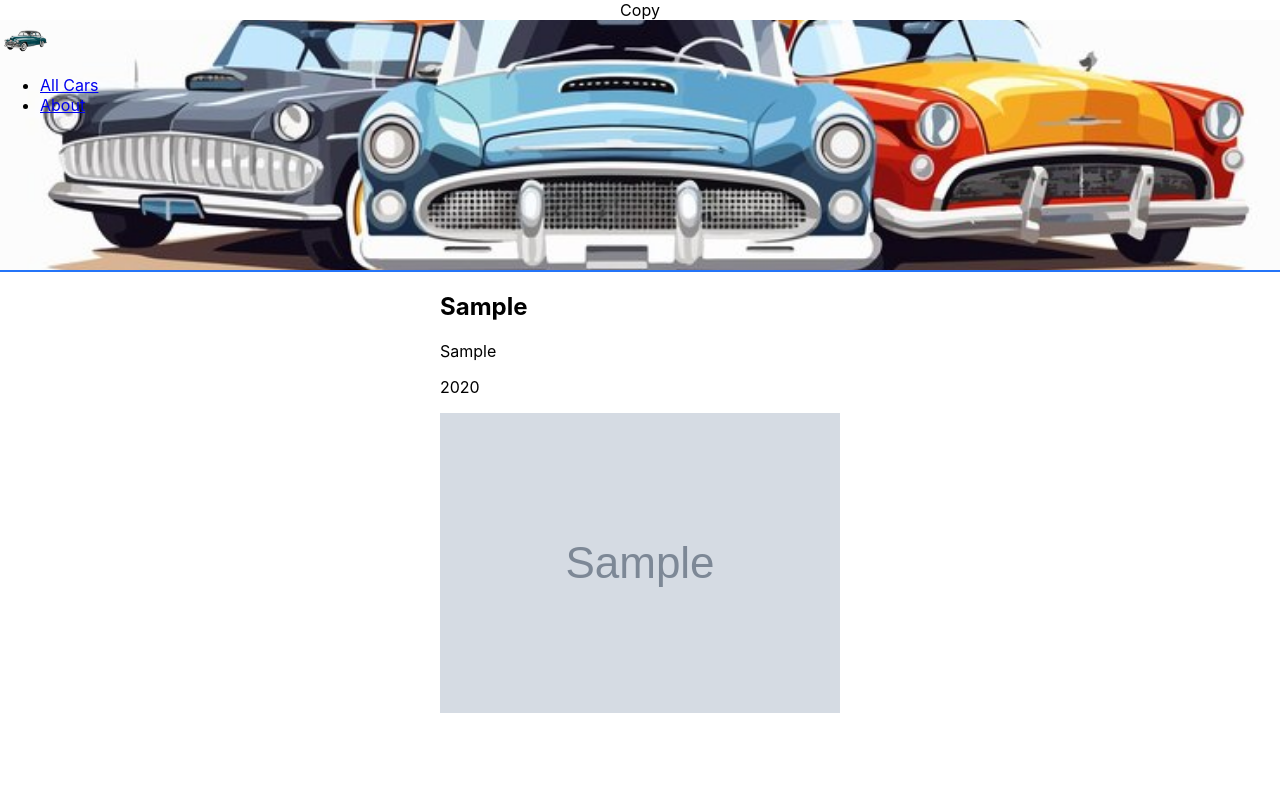
After one commit to Edward071095/MyFleetDotBuild-Django-Project, a Django app: page /cars/1/ in a window 1280 px wide. The commit adds this page. Run offline with Django 5.2, Linux system fonts and the light colour scheme; tables that the repository leaves empty hold one stand-in row (values such as "Sample post"); grey boxes marked "Sample" are stand-in pictures.

Commit message:
car detail works but no css

```diff
--- a/main_app/static/css/home.css
+++ b/main_app/static/css/home.css
@@ -23,8 +23,10 @@ main {
     max-width: 375px;
   }
 
-  .car-container {
-    width: 80%;
+  .car-container img {
+    display: flex;
+    justify-content: center;
+    /* width: 80%; */
   }
 
   .login {
--- a/main_app/templates/base.html
+++ b/main_app/templates/base.html
@@ -26,8 +26,8 @@
       </div>
       <nav>
         <ul>
-          <li><a href="/cars">All Cars</a></li>
-          <li><a href="/about">About</a></li>
+          <li><a href="{% url 'car-index' %}">All Cars</a></li>
+          <li><a href="{% url 'about' %}">About</a></li>
         </ul>
       </nav>
     </header>
--- /dev/null
+++ b/main_app/templates/cars/detail.html
@@ -0,0 +1,20 @@
+Copy
+{% extends 'base.html' %}
+{% load static %}
+{% block head %}
+<link rel="stylesheet" href="{% static 'css/cars/car-detail.css' %}">
+{% endblock %}
+{% block content %}
+<section class="car-container">
+   <div class="car-details">
+      <h1>{{ car.make }}</h1>
+        <p> {{ car.model }} </p>
+        <p> {{ car.year }}</p>
+        {% if car.image %}
+        <img class="car-image" src="{{ car.image.url }}" alt="{{ car.make }}" />
+        {% else %}
+        <img src="{% static 'images/classic-garage.png' %}" alt="default image" />
+        {% endif %}
+   </div>
+</section>
+{% endblock %}
--- a/main_app/templates/cars/index.html
+++ b/main_app/templates/cars/index.html
@@ -13,6 +13,7 @@
 <section class="card-container">
     {% for car in cars %}
     <div class="card">
+      <a href="{% url 'car-detail' car.id %}">
       <div class="card-content">
         <div class="card-img-container">
 
@@ -26,6 +27,7 @@
         <img src="{% static 'images/classic-garage.png' %}" alt="default image" />
         {% endif %}
       </div>
+     </a>
     </div>
      {% endfor %}
 </section>
--- a/main_app/templates/home.html
+++ b/main_app/templates/home.html
@@ -7,7 +7,7 @@
 <section class="logo-container">
    <div class="car-container">
       <img
-        src=""
+        src="{% static 'images/classic-garage.png' %}"
         alt="Car Collectors">
    </div>
 
--- a/main_app/urls.py
+++ b/main_app/urls.py
@@ -7,6 +7,7 @@ urlpatterns = [
     path('', views.home, name='home'),
     path('about/', views.about, name='about'),
     path('cars/', views.car_index, name='car-index'),
+    path('cars/<int:car_id>/', views.car_detail, name='car-detail'),
 ]
 
 if settings.DEBUG:
--- a/main_app/views.py
+++ b/main_app/views.py
@@ -12,3 +12,7 @@ def about(request):
 def car_index(request):
     cars = Car.objects.all()
     return render(request, 'cars/index.html', {'cars': cars})
+
+def car_detail(request, car_id):
+    car = Car.objects.get(id=car_id)
+    return render(request, 'cars/detail.html', {'car': car})
```
Also changed, not shown: main_app/static/css/cars/car-detail.css (added).
